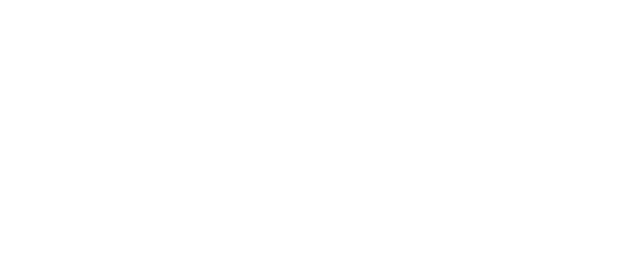
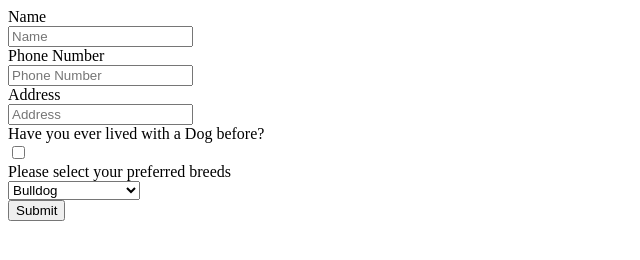
Before and after one commit to acciojob/dog-adoption-application-Harshadsonar, a website: page main.html in a window 1280 px wide. Shown: the whole page, without its empty margins (0-640 px from the left). Drawn offline with Linux system fonts and the light colour scheme.

Commit message:
created a submission

```diff
--- a/main.html
+++ b/main.html
@@ -3,14 +3,40 @@
 <html>
 
 <head>
-	<link rel="stylesheet" href="styles.css">
+    <link rel="stylesheet" href="styles.css">
 </head>
 
 <body>
-	<!-- the entire body must be written by student -->
-    <script type="text/javascript" src="./script.js">
-</script>
+    <form action="#" method="post">
+        <div class="form-action">
+            <label for="name" id="name">Name</label><br>
+            <input type="text" id="name" placeholder="Name"><br>
+        </div>
+        <div class="form-action">
+            <label for="phone" id="phone">Phone Number</label><br>
+            <input type="text" id="phone" placeholder="Phone Number"><br>
+        </div>
+        <div class="form-action">
+            <label for="address" id="address">Address</label><br>
+            <input type="text" id="address" placeholder="Address"><br>
+        </div>
+        <div class="form-action">
+            <label for="checkbox" id="checkbox">Have you ever lived with a Dog before?</label><br>
+            <input type="checkbox" id="checkbox"><br>
+        </div>
+        <div class="form-action">
+            <label for="multiselect">Please select your preferred breeds</label><br>
+            <select id="multiselect">
+			<option value="Bulldog">Bulldog</option>
+			<option value="Poodle">Poodle</option>
+			<option value="German Shepherd">German Shepherd</option>
+		</select>
+        </div>
+        <div class="form-action">
+            <button id="submit" type="submit" value="submit">Submit</button>
 
+        </div>
+    </form>
 </body>
 
 </html>
```
